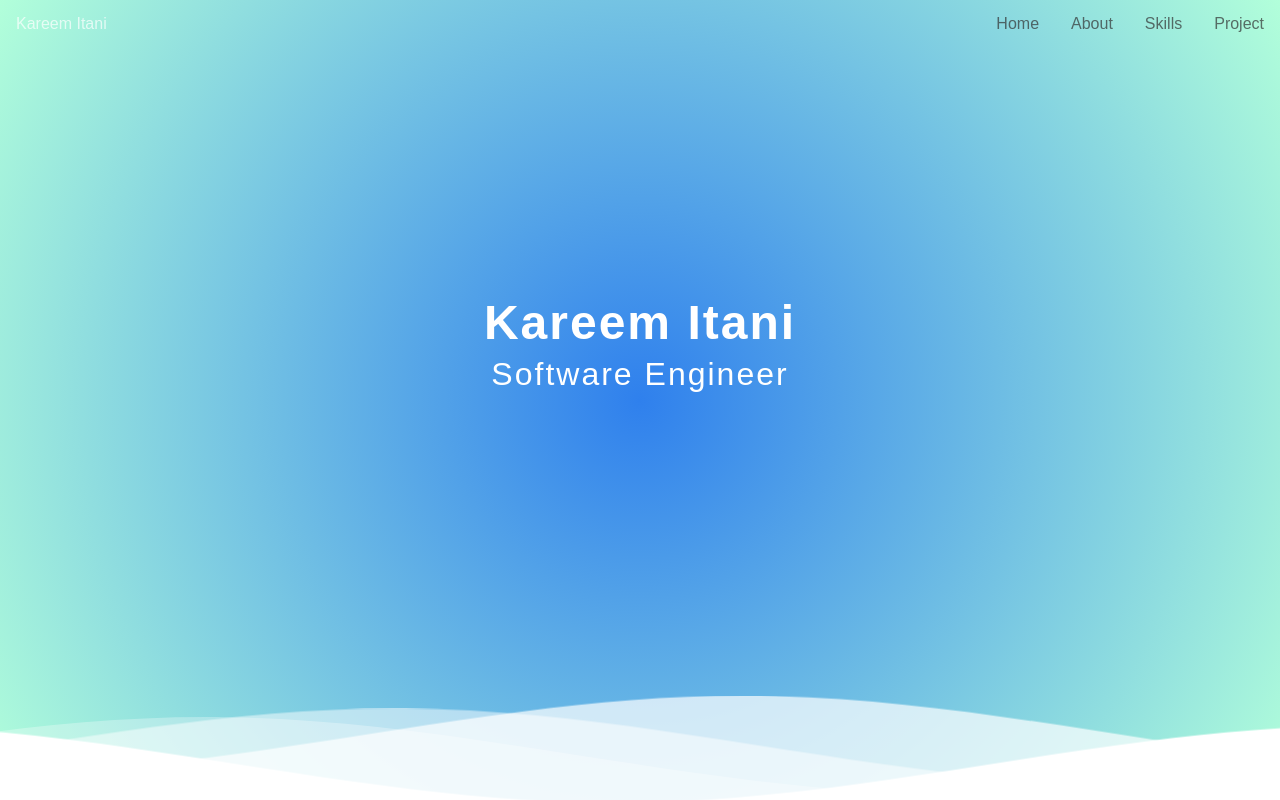
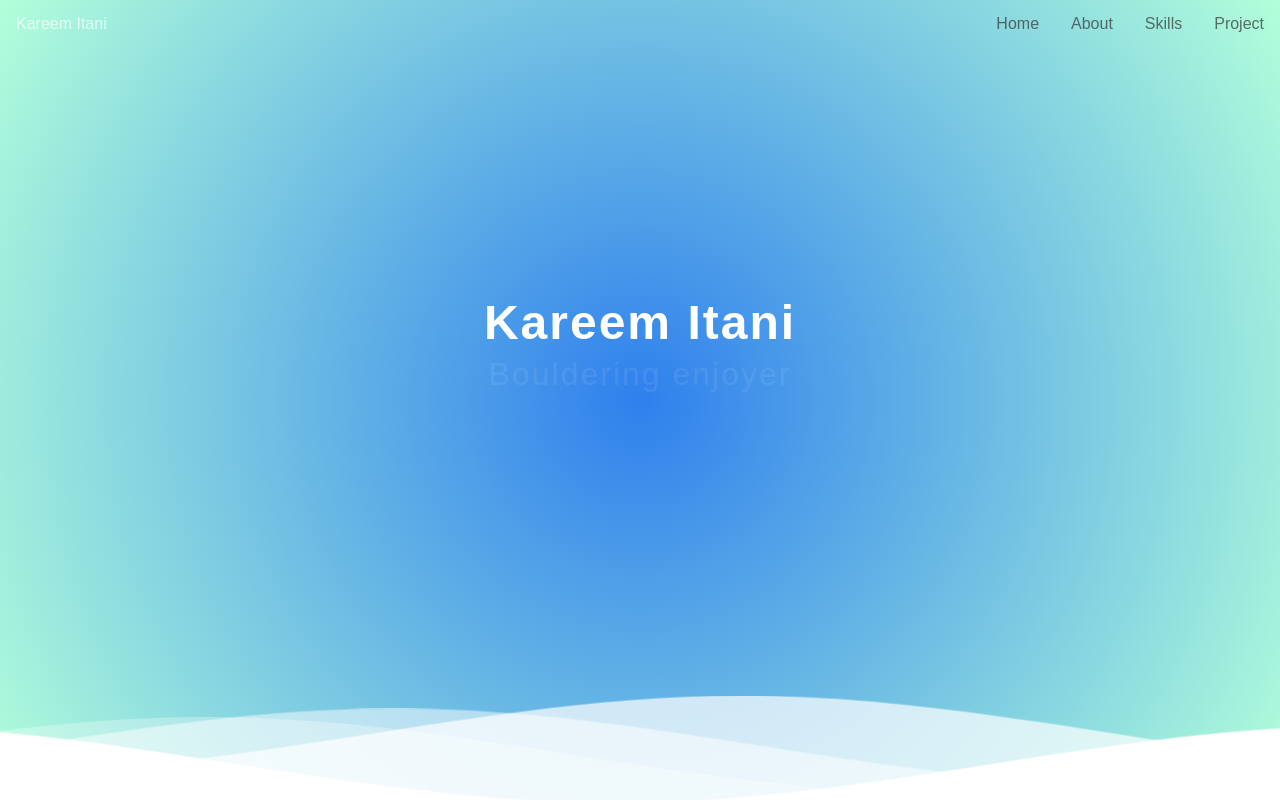
Before and after one commit to kareemIt/Personal-Site, a React (Create React App) app: page / in a window 1280 px wide. Shown: the top 800 px of the page. Built offline with nearby package versions, Linux system fonts and the light colour scheme; the HTML template or start-up script is replaced by a standard one.

Commit message:
working on the animation

```diff
--- a/src/components/Home.js
+++ b/src/components/Home.js
@@ -3,25 +3,26 @@ import React, { useState, useEffect } from 'react';
 const Home = () => {
   let traits = [
     "Software Engineer","Bouldering enjoyer",
-    "Friendly neighborhood developer","UX/UI doer"
+    "Friendly neighborhood developer","UX Enchanter & UI Charmer"
   ];
   const [trait, setTrait] = useState(traits[0]);
-  const [counter, setCounter] = useState(0);
+  const [counter, setCounter] = useState(1);
   const wait = ms => new Promise(res => setTimeout(res, ms));
 
   useEffect(() => {
     if (counter >= 4) setCounter(0);
 
     const updateCounter = setInterval(async () => {
+      console.log(counter)
       const h1 = document.querySelector('#trait');
       if (h1.classList.contains("fade-in-image")) {
         h1.classList.remove('fade-in-image');
-        await wait(5000)
+        await wait(2000)
       }
       h1.classList.add('fade-in-image');
       setCounter(counter + 1);
       setTrait(traits[counter]);
-    }, 5000);
+    }, 4000);
     return () => {
       clearInterval(updateCounter);
     };
--- a/src/components/Skills.js
+++ b/src/components/Skills.js
@@ -25,8 +25,8 @@ const Skills = () => {
   return <div className='skills-title'>
     <h1>Skills</h1>
     <div className='skills'>
-    {skills.map((skill) => (
-          <div>
+    {skills.map((skill,index) => (
+          <div key={index}>
             <img src={skill[0]} className='icon'/>
             <p>{skill[1]}</p>
           </div>
--- a/src/style.css
+++ b/src/style.css
@@ -57,12 +57,13 @@ li a:hover:not(.active) {
   float: right;
 }
 
-.fade-in-image { animation: fadeIn 5s; }
+.fade-in-image {    animation: fadeIn ease 4s; }
 @keyframes fadeIn {
   0% { opacity: 0; }
   50%{ opacity: 1; }
   100% { opacity: 0; }
 }
+
 
 
 
@@ -183,6 +184,9 @@ li a:hover:not(.active) {
 }
 .traits{
   font-size: 2em;
+}
+#trait{
+  opacity: 0;
 }
 .about-icons{
   display: flex;
```
